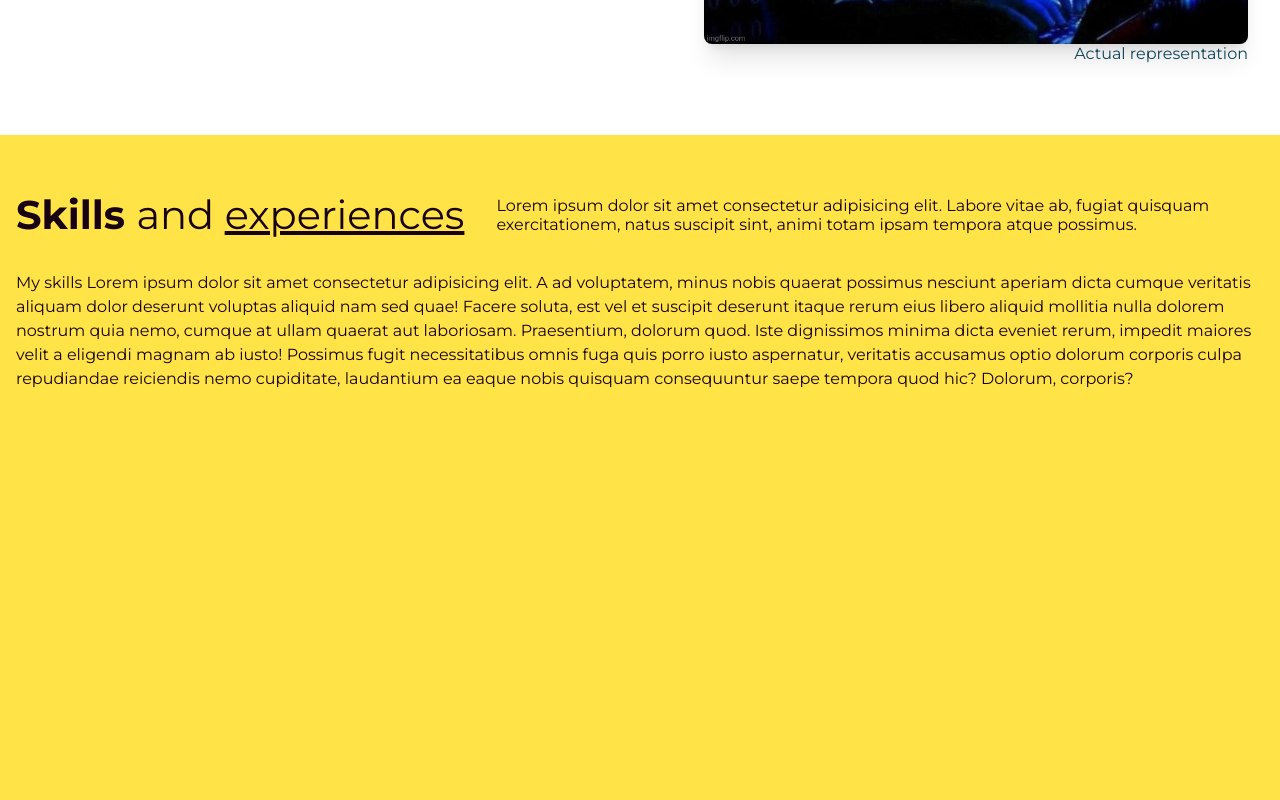
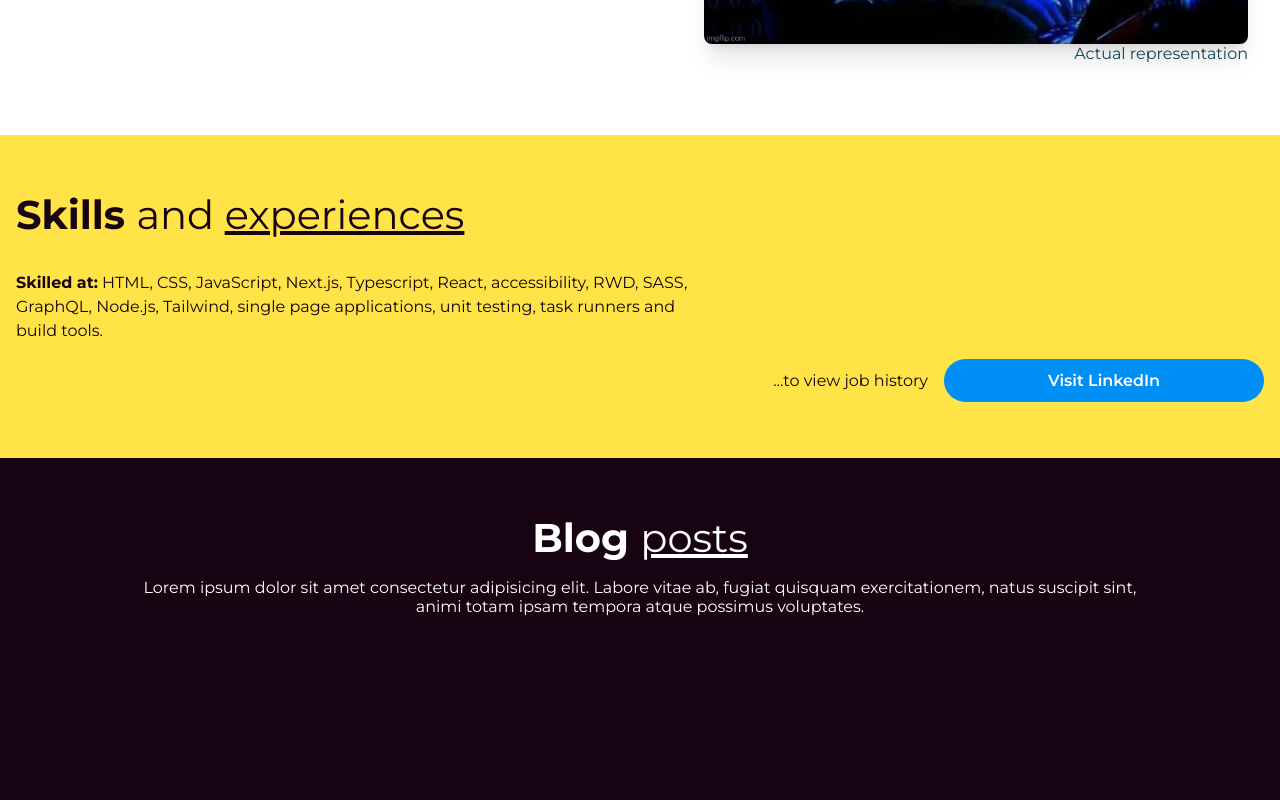
Before and after one commit to ppozniak/ppozniak-dev, a Next.js app: page / in a window 1280 px wide. Shown: the part 1160-1960 px from the top of the page. Built offline with nearby package versions, Linux system fonts and the light colour scheme.

Commit message:
WIP skills page

```diff
--- a/components/sections/skills/index.tsx
+++ b/components/sections/skills/index.tsx
@@ -1,35 +1,39 @@
+import { Button } from "components/button";
 import { Container } from "components/container";
 import { SectionHeading } from "components/section-heading";
 
 export const Skills = () => {
   return (
     // @TODO: Add background image
-    <section className="bg-yellow text-black min-h-screen">
+    <section className="bg-yellow text-black">
       <Container>
         <header className="flex flex-col md:flex-row items-center gap-8 mb-8">
           <SectionHeading
             className="lg:flex-shrink-0"
             heading="Skills and experiences"
           />
-          <p className="text-sm">
-            Lorem ipsum dolor sit amet consectetur adipisicing elit. Labore
-            vitae ab, fugiat quisquam exercitationem, natus suscipit sint, animi
-            totam ipsam tempora atque possimus.
-          </p>
+          {/* @TODO: Cloud words description */}
+          {/* <p className="text-sm">
+            <strong>Skilled at:</strong> HTML, CSS, JavaScript, Next.js,
+            Typescript, React, accessibility, RWD, SASS, GraphQL, Node.js,
+            Tailwind, single page applications, unit testing, task runners and
+            build tools.
+          </p> */}
         </header>
-        <p>
-          My skills Lorem ipsum dolor sit amet consectetur adipisicing elit. A
-          ad voluptatem, minus nobis quaerat possimus nesciunt aperiam dicta
-          cumque veritatis aliquam dolor deserunt voluptas aliquid nam sed quae!
-          Facere soluta, est vel et suscipit deserunt itaque rerum eius libero
-          aliquid mollitia nulla dolorem nostrum quia nemo, cumque at ullam
-          quaerat aut laboriosam. Praesentium, dolorum quod. Iste dignissimos
-          minima dicta eveniet rerum, impedit maiores velit a eligendi magnam ab
-          iusto! Possimus fugit necessitatibus omnis fuga quis porro iusto
-          aspernatur, veritatis accusamus optio dolorum corporis culpa
-          repudiandae reiciendis nemo cupiditate, laudantium ea eaque nobis
-          quisquam consequuntur saepe tempora quod hic? Dolorum, corporis?
+        {/* @TODO: Build skills cloud */}
+        <p className="max-w-2xl">
+          <strong>Skilled at:</strong> HTML, CSS, JavaScript, Next.js,
+          Typescript, React, accessibility, RWD, SASS, GraphQL, Node.js,
+          Tailwind, single page applications, unit testing, task runners and
+          build tools.
         </p>
+
+        <footer className="flex justify-end items-center gap-x-4 text-sm mt-4">
+          {/* @TODO: A link */}
+          ...to view job history
+          <Button className="max-w-[200px]">Visit LinkedIn</Button>
+          {/* @TODO: Add CV */}
+        </footer>
       </Container>
     </section>
   );
```
